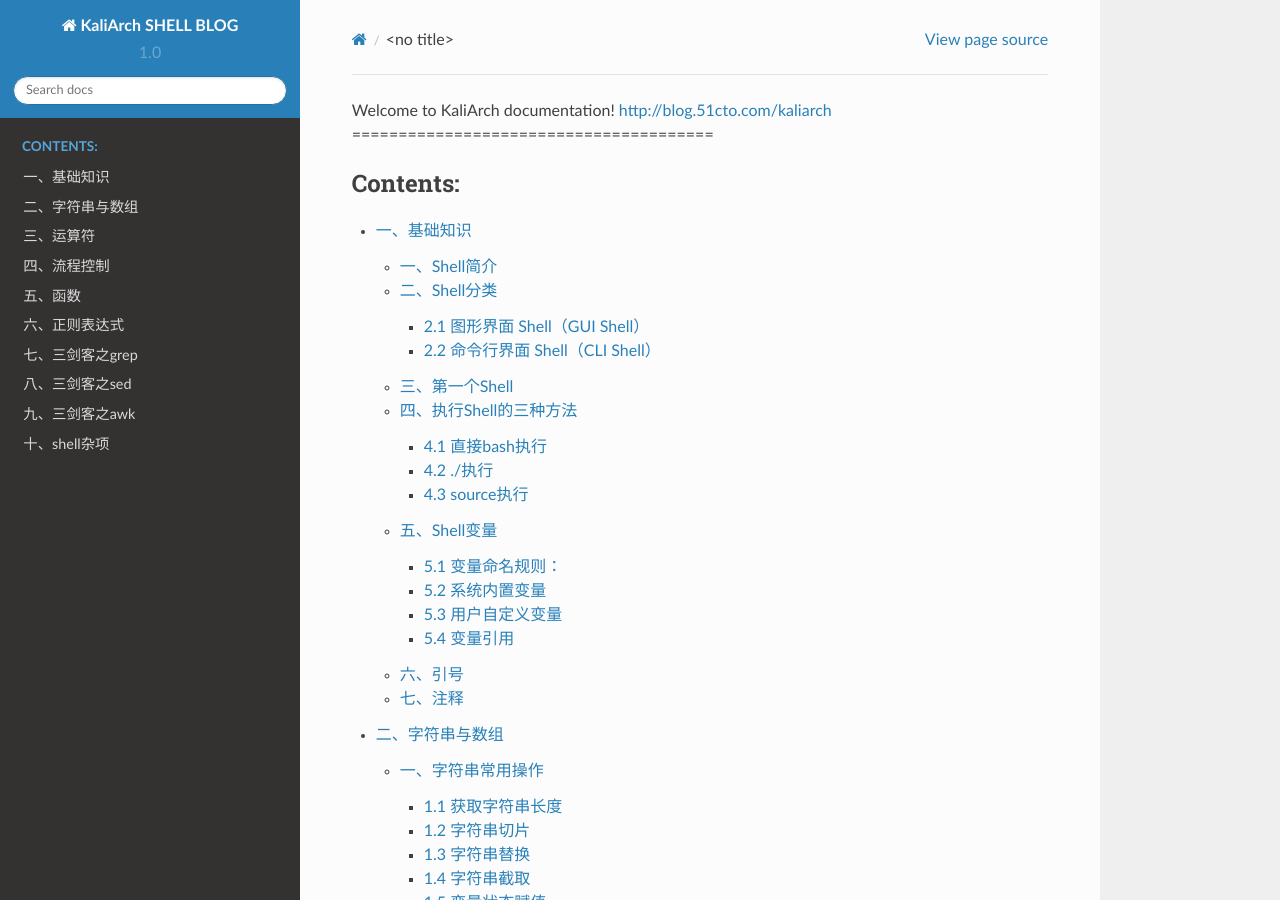
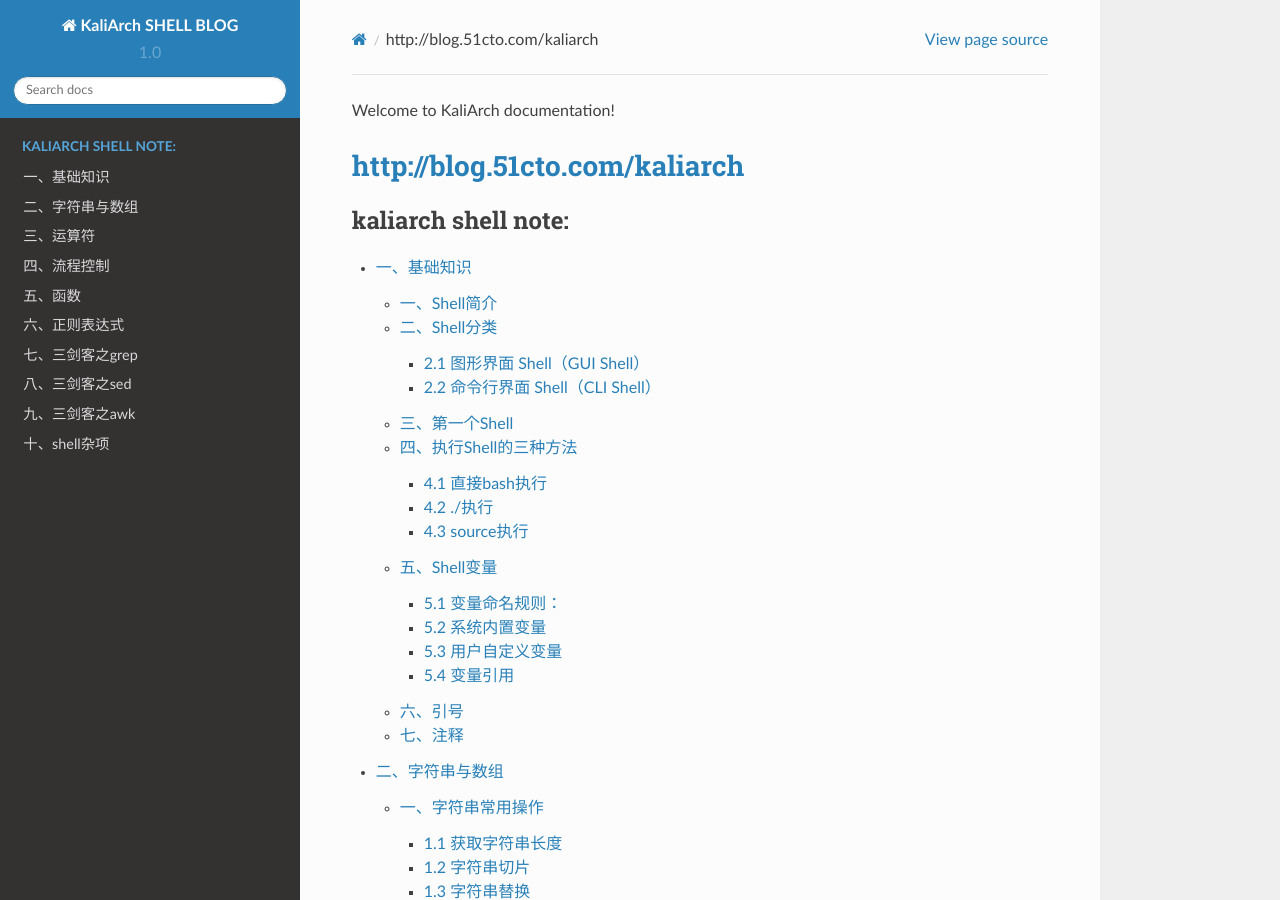
Before and after one commit to overnote/over-shell, a Sphinx documentation site: the page built from source/index.rst, in a window 1280 px wide and 900 px high. Built offline with Sphinx 7.4.7 and the Read the Docs theme 2.0.0, drawn with Linux system fonts in a browser that asks for light colours.

Commit message:
update file

```diff
--- a/source/index.rst
+++ b/source/index.rst
@@ -1,14 +1,14 @@
-.. MING's BLOG documentation master file, created by
-   sphinx-quickstart on Sat Jun 23 16:57:48 2018.
+.. KaliArch BLOG documentation master file, created by
    You can adapt this file completely to your liking, but it should at least
    contain the root `toctree` directive.
 
 Welcome to KaliArch documentation!
+
 http://blog.51cto.com/kaliarch
 =======================================
 
 .. toctree::
    :maxdepth: 4
-   :caption: Contents:
+   :caption: kaliarch shell note:
 
    myshell-note
```
